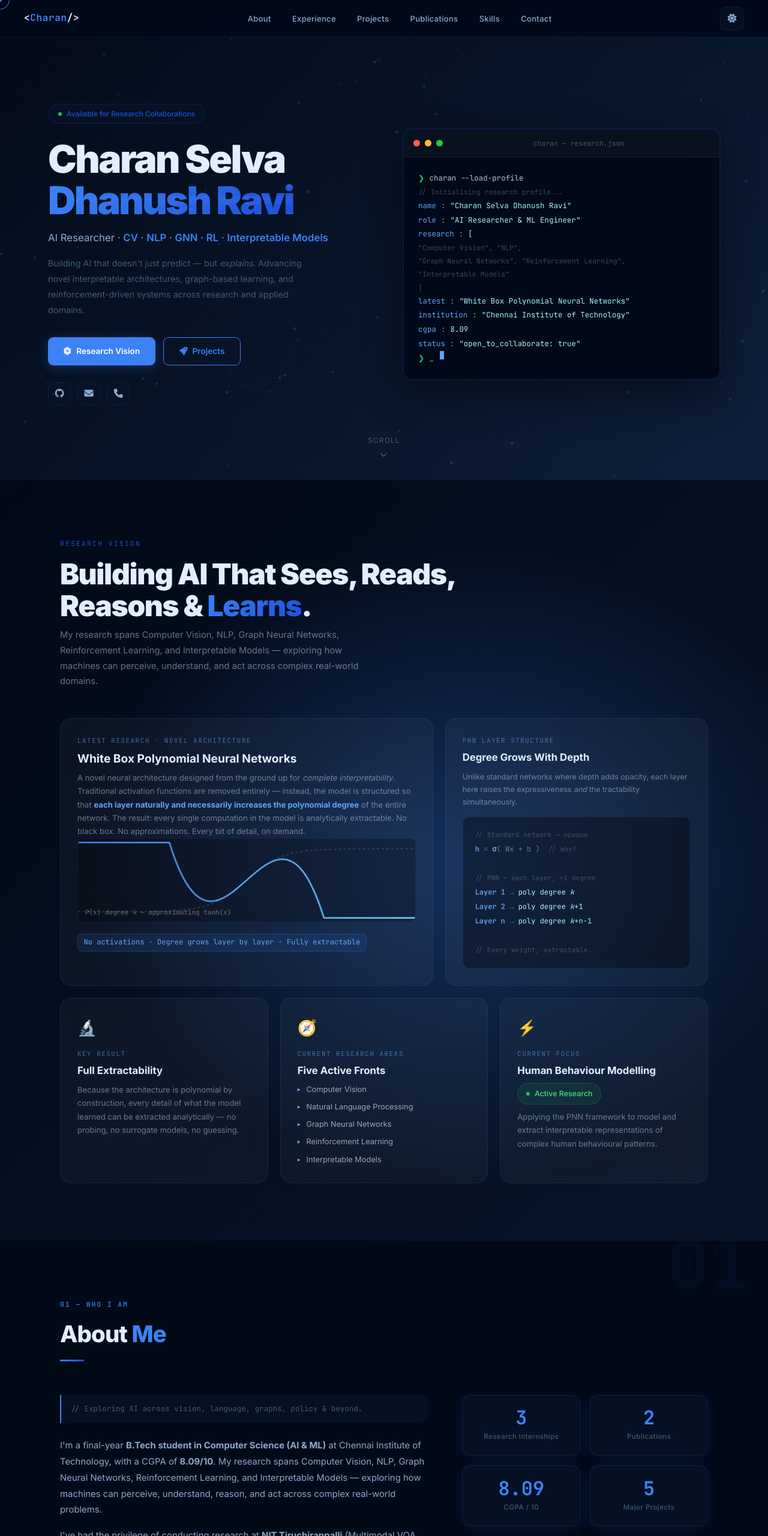
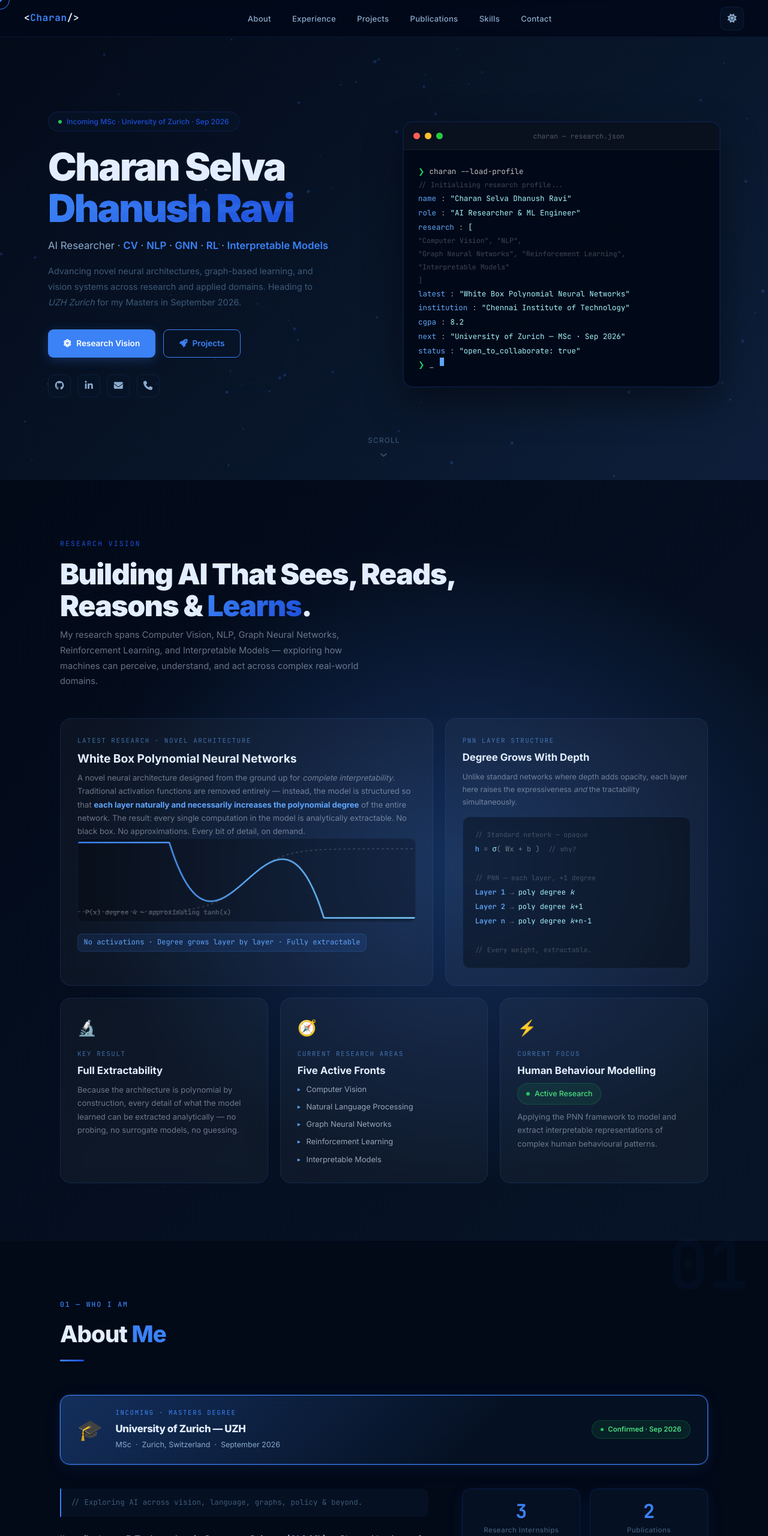
Before and after one commit to CharanR04/CharanR04, a plain HTML site: page index.html in a window 1280 px wide. Shown: the top 2560 px of the page at 60% size. Drawn offline with Linux system fonts and the light colour scheme; animation ran at ten frames a second.

Commit message:
feat: add LinkedIn, UZH Masters card, update CGPA to 8.2
- Hero badge → "Incoming MSc · University of Zurich · Sep 2026"
- UZH announcement card added in About section (glowing bordered card)
- LinkedIn added to hero socials and contact links
- CGPA updated 8.09 → 8.2 (stat card + about text)
- Terminal: cgpa updated, next_institution field added (UZH)
- About text updated to mention UZH Masters Sep 2026
- Meta description updated

Co-Authored-By: Claude Sonnet 4.6 <noreply@anthropic.com>

```diff
--- a/index.html
+++ b/index.html
@@ -4,7 +4,7 @@
   <meta charset="UTF-8" />
   <meta name="viewport" content="width=device-width, initial-scale=1.0" />
   <title>Charan Selva Dhanush Ravi | AI Researcher</title>
-  <meta name="description" content="AI Researcher specialising in Computer Vision, NLP, Graph Neural Networks, Reinforcement Learning and Interpretable Models — including Polynomial Neural Networks." />
+  <meta name="description" content="AI Researcher specialising in Computer Vision, NLP, Graph Neural Networks, Reinforcement Learning and Interpretable Models. Incoming MSc at University of Zurich (UZH) — September 2026." />
   <link rel="preconnect" href="https://fonts.googleapis.com" />
   <link href="https://fonts.googleapis.com/css2?family=Inter:wght@300;400;500;600;700;800;900&family=JetBrains+Mono:wght@400;500;600;700&display=swap" rel="stylesheet" />
   <link rel="stylesheet" href="https://cdnjs.cloudflare.com/ajax/libs/font-awesome/6.5.1/css/all.min.css" />
@@ -260,6 +260,18 @@ section{padding:6rem 2.5rem;}
 .skill-pill{font-size:.73rem;padding:.25rem .65rem;background:var(--tag-bg);color:var(--tag-txt);border:1px solid var(--card-border);border-radius:100px;font-weight:500;transition:all var(--transition);}
 .skill-pill:hover{background:var(--acc);color:#fff;border-color:var(--acc);}
 
+/* ════════════════════════════ UZH CARD ═════════════════════════ */
+.uzh-card{background:var(--card);border:1px solid var(--acc);border-radius:16px;padding:1.3rem 1.75rem;margin-bottom:2.5rem;display:flex;align-items:center;gap:1.35rem;backdrop-filter:blur(20px);box-shadow:0 0 0 1px var(--acc-glow),var(--shadow);position:relative;overflow:hidden;transition:all var(--transition);}
+.uzh-card::before{content:'';position:absolute;inset:0;background:linear-gradient(135deg,var(--acc-glow) 0%,transparent 65%);pointer-events:none;}
+.uzh-card:hover{transform:translateY(-3px);box-shadow:0 0 0 1px var(--acc),var(--shadow-hover);}
+.uzh-icon{font-size:2.1rem;flex-shrink:0;z-index:1;}
+.uzh-info{flex:1;z-index:1;}
+.uzh-label{font-family:'JetBrains Mono',monospace;font-size:.67rem;letter-spacing:.15em;color:var(--acc);text-transform:uppercase;margin-bottom:.22rem;}
+.uzh-name{font-size:1.05rem;font-weight:800;letter-spacing:-.02em;margin-bottom:.18rem;}
+.uzh-sub{font-size:.78rem;color:var(--txt2);}
+.uzh-pill{display:inline-flex;align-items:center;gap:.45rem;font-size:.72rem;font-weight:600;padding:.32rem .9rem;border-radius:100px;background:rgba(34,197,94,.1);border:1px solid rgba(34,197,94,.22);color:#4ADE80;white-space:nowrap;flex-shrink:0;z-index:1;}
+.uzh-pill .dot{width:5px;height:5px;border-radius:50%;background:#22C55E;animation:pulseDot 2s infinite;}
+
 /* ════════════════════════════ AWARDS ═══════════════════════════ */
 .awards-bg{background:var(--bg2);transition:background var(--transition);position:relative;overflow:hidden;}
 .awards-certs-grid{display:grid;grid-template-columns:1fr 1fr;gap:2.5rem;}
@@ -370,7 +382,7 @@ footer{background:var(--bg2);border-top:1px solid var(--hr);padding:2.25rem 2.5r
   <div class="hero-inner">
 
     <div class="hero-left">
-      <div class="hero-badge"><span class="pulse-dot"></span>Available for Research Collaborations</div>
+      <div class="hero-badge"><span class="pulse-dot"></span>Incoming MSc · University of Zurich · Sep 2026</div>
       <h1 class="hero-name">
         <span class="line1">Charan Selva</span>
         <span class="line2" data-text="Dhanush Ravi">Dhanush Ravi</span>
@@ -379,7 +391,7 @@ footer{background:var(--bg2);border-top:1px solid var(--hr);padding:2.25rem 2.5r
         AI Researcher · <strong>CV</strong> · <strong>NLP</strong> · <strong>GNN</strong> · <strong>RL</strong> · <strong>Interpretable Models</strong>
       </p>
       <p class="hero-desc">
-        Building AI that doesn't just predict — but <em>explains</em>. Advancing novel interpretable architectures, graph-based learning, and reinforcement-driven systems across research and applied domains.
+        Advancing novel neural architectures, graph-based learning, and vision systems across research and applied domains. Heading to <em>UZH Zurich</em> for my Masters in September 2026.
       </p>
       <div class="hero-cta">
         <a href="#research-vision" class="btn-primary"><i class="fa-solid fa-atom"></i> Research Vision</a>
@@ -387,6 +399,7 @@ footer{background:var(--bg2);border-top:1px solid var(--hr);padding:2.25rem 2.5r
       </div>
       <div class="hero-socials">
         <a href="https://github.com/CharanR04" target="_blank" class="social-link" aria-label="GitHub"><i class="fa-brands fa-github"></i></a>
+        <a href="https://www.linkedin.com/in/charan-selva-dhanush-b87761284/" target="_blank" class="social-link" aria-label="LinkedIn"><i class="fa-brands fa-linkedin-in"></i></a>
         <a href="mailto:charansd27@gmail.com" class="social-link" aria-label="Email"><i class="fa-solid fa-envelope"></i></a>
         <a href="tel:+919962524758" class="social-link" aria-label="Phone"><i class="fa-solid fa-phone"></i></a>
       </div>
@@ -505,10 +518,22 @@ footer{background:var(--bg2);border-top:1px solid var(--hr);padding:2.25rem 2.5r
     <div class="section-label">01 — Who I Am</div>
     <h2 class="section-title">About <span>Me</span></h2>
     <div class="section-line"></div>
+
+    <!-- UZH announcement -->
+    <div class="uzh-card reveal">
+      <div class="uzh-icon">🎓</div>
+      <div class="uzh-info">
+        <div class="uzh-label">Incoming · Masters Degree</div>
+        <div class="uzh-name">University of Zurich — UZH</div>
+        <div class="uzh-sub">MSc &nbsp;·&nbsp; Zurich, Switzerland &nbsp;·&nbsp; September 2026</div>
+      </div>
+      <div class="uzh-pill"><span class="dot"></span>Confirmed · Sep 2026</div>
+    </div>
+
     <div class="about-grid">
       <div class="about-text reveal">
         <div class="code-comment">// Exploring AI across vision, language, graphs, policy & beyond.</div>
-        <p>I'm a final-year <strong>B.Tech student in Computer Science (AI & ML)</strong> at Chennai Institute of Technology, with a CGPA of <strong>8.09/10</strong>. My research spans Computer Vision, NLP, Graph Neural Networks, Reinforcement Learning, and Interpretable Models — exploring how machines can perceive, understand, reason, and act across complex real-world problems.</p>
+        <p>I'm a final-year <strong>B.Tech student in Computer Science (AI & ML)</strong> at Chennai Institute of Technology, with a CGPA of <strong>8.2/10</strong>. I'll be joining the <strong>University of Zurich (UZH)</strong> for my Masters in September 2026. My research spans Computer Vision, NLP, Graph Neural Networks, Reinforcement Learning, and Interpretable Models — exploring how machines can perceive, understand, reason, and act across complex real-world problems.</p>
         <p>I've had the privilege of conducting research at <strong>NIT Tiruchirappalli</strong> (Multimodal VQA, IoT, Virtual Surgery) and <strong>Universiti Tunku Abdul Rahman, Malaysia</strong> (Stock Forecasting, Transformers).</p>
         <p>My current original research on <strong>White Box Polynomial Neural Networks</strong> is a novel architecture built without any traditional activation functions — the model's structure ensures each layer increases the polynomial degree of the entire network, making every learned relationship analytically extractable and fully interpretable.</p>
         <p>Outside research: <strong>Smart India Hackathon 2025 Finalist</strong> and active language learner (German A1 — Goethe Institut).</p>
@@ -516,7 +541,7 @@ footer{background:var(--bg2);border-top:1px solid var(--hr);padding:2.25rem 2.5r
       <div class="about-stats reveal">
         <div class="stat-card"><div class="num" data-target="3">0</div><div class="lbl">Research Internships</div></div>
         <div class="stat-card"><div class="num" data-target="2">0</div><div class="lbl">Publications</div></div>
-        <div class="stat-card"><div class="num" data-target="8" data-decimal=".09">0</div><div class="lbl">CGPA / 10</div></div>
+        <div class="stat-card"><div class="num" data-target="8" data-decimal=".2">0</div><div class="lbl">CGPA / 10</div></div>
         <div class="stat-card"><div class="num" data-target="5">0</div><div class="lbl">Major Projects</div></div>
       </div>
     </div>
@@ -729,9 +754,10 @@ footer{background:var(--bg2);border-top:1px solid var(--hr);padding:2.25rem 2.5r
     <div class="contact-wrapper">
       <div class="contact-text reveal">
         <h3>Open to Research & Collaborations</h3>
-        <p>Whether you want to discuss interpretable AI, graph learning, RL, or novel neural architectures — or just want to connect — my inbox is always open.</p>
+        <p>Whether you want to discuss AI research, novel architectures, or potential collaborations — or just want to connect before I head to UZH — my inbox is always open.</p>
         <div class="contact-links">
           <a href="mailto:charansd27@gmail.com" class="contact-link"><i class="fa-solid fa-envelope"></i><span>charansd27@gmail.com</span></a>
+          <a href="https://www.linkedin.com/in/charan-selva-dhanush-b87761284/" target="_blank" class="contact-link"><i class="fa-brands fa-linkedin-in"></i><span>linkedin.com/in/charan-selva-dhanush</span></a>
           <a href="https://github.com/CharanR04" target="_blank" class="contact-link"><i class="fa-brands fa-github"></i><span>github.com/CharanR04</span></a>
           <a href="tel:+919962524758" class="contact-link"><i class="fa-solid fa-phone"></i><span>+91 99625 24758</span></a>
         </div>
@@ -866,7 +892,8 @@ const termLines = [
   {type:'comment', text:'  ]'},
   {type:'key-val', key:'  latest',      val:'"White Box Polynomial Neural Networks"'},
   {type:'key-val', key:'  institution', val:'"Chennai Institute of Technology"'},
-  {type:'key-val', key:'  cgpa',        val:'8.09'},
+  {type:'key-val', key:'  cgpa',        val:'8.2'},
+  {type:'key-val', key:'  next',        val:'"University of Zurich — MSc · Sep 2026"'},
   {type:'key-val', key:'  status',      val:'"open_to_collaborate: true"'},
   {type:'prompt', cmd:'_'},
 ];
```
